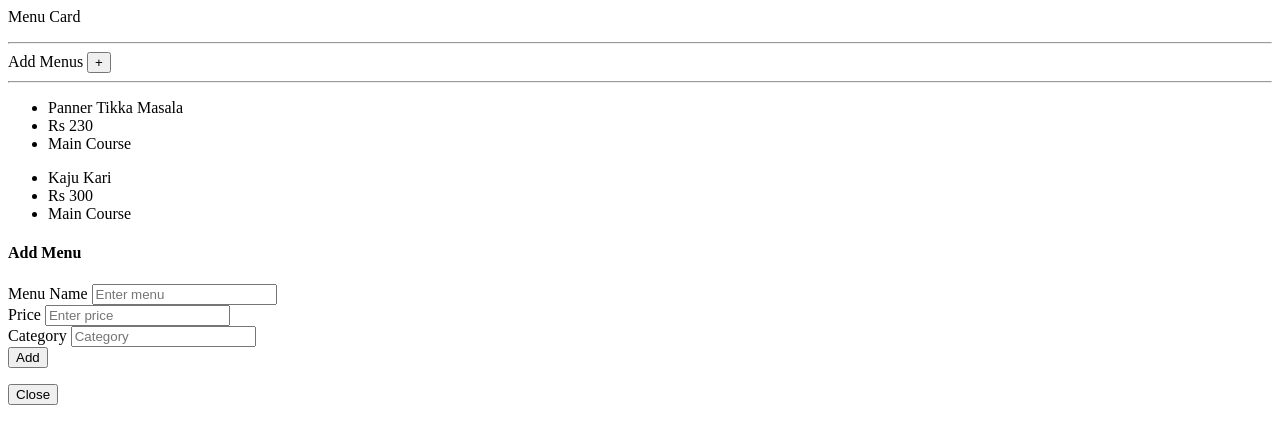
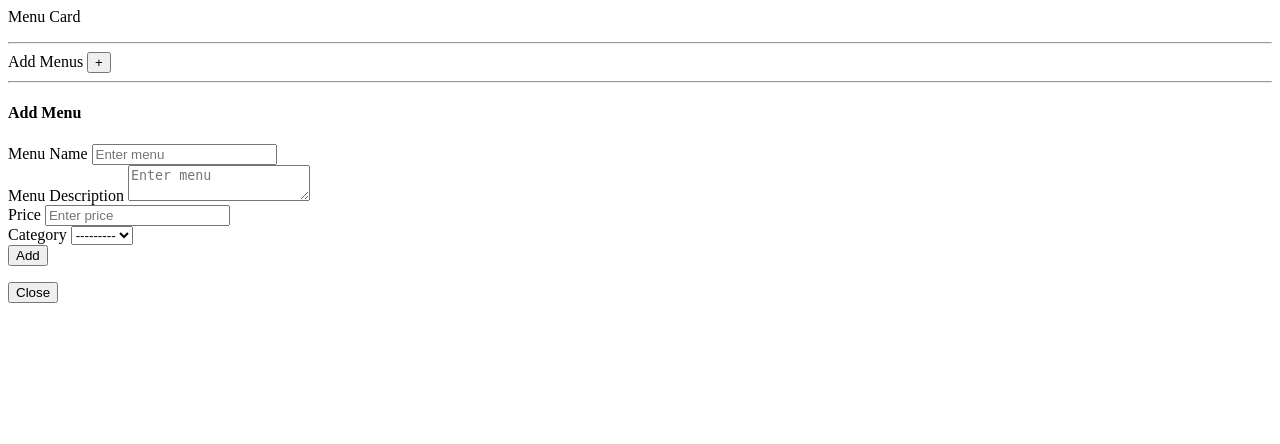
Before and after one commit to abs001/Hotel-Manager, a Django app: template hotel/templates/hotel/menus.html in a window 1280 px wide. Shown: the top 444 px of the page. Run offline with Django 3.2, Linux system fonts and the light colour scheme; the template is opened without the code that fills it: values that come from a table or form of the project are taken from there, others are empty.

Commit message:
Add menu functionality and renderring of menus in menu view

```diff
--- /dev/null
+++ b/hotel/forms.py
@@ -0,0 +1,13 @@
+from django import forms
+from .models import MenuCategory
+
+
+def get_menu_category():
+    return MenuCategory.objects.all()
+
+
+class MenuForm(forms.Form):
+    menu_name = forms.CharField(label="Menu Name", max_length=100)
+    menu_description = forms.CharField(widget=forms.Textarea)
+    menu_category = forms.ModelChoiceField(label="Category", queryset=get_menu_category())
+    menu_price = forms.FloatField(label="Price")
--- a/hotel/models.py
+++ b/hotel/models.py
@@ -9,13 +9,13 @@ class Tables(models.Model):
 class MenuCategory(models.Model):
     def __str__(self):
         return self.category
-    category = models.TextField(max_length=100)
+    category = models.CharField(max_length=100, primary_key=True)
 
 
 class Menus(models.Model):
-    menu_name = models.TextField(max_length=200)
+    menu_name = models.TextField(max_length=200, verbose_name="Menu")
     menu_description = models.TextField()
-    menu_category = models.ForeignKey(MenuCategory, on_delete=models.CASCADE)
+    menu_category = models.ForeignKey(MenuCategory, on_delete=models.CASCADE, default="Other")
     menu_price = models.FloatField()
 
 
--- a/hotel/templates/hotel/menus.html
+++ b/hotel/templates/hotel/menus.html
@@ -5,27 +5,26 @@
     </div>
     <div class="row">
         <div class="col-md-12 display-4">
+            {% if message %}
+                <div class="text-left">
+                    {{ message }}
+                </div>
+            {% endif %}
             <div class="text-right"><span>Add Menus </span> <button type="button" class="btn btn-info" data-toggle="modal" data-target="#exampleModal">+</button></div>
             <hr>
         </div>
+        {% for m in menus %}
         <div class="col-md-3">
             <div class="card">
                 <ul class="list-group list-group-flush">
-                <li class="list-group-item bg-success text-center">Panner Tikka Masala</li>
-                <li class="list-group-item">Rs 230</li>
-                <li class="list-group-item">Main Course</li>
+                <li class="list-group-item bg-success text-center">{{ m.menu_name }}</li>
+                <li class="list-group-item">{{ m.menu_description }}</li>
+                <li class="list-group-item">{{ m.menu_price }}</li>
+                <li class="list-group-item">{{ m.menu_category}}</li>
                 </ul>
             </div>
         </div>
-        <div class="col-md-3">
-            <div class="card">
-                <ul class="list-group list-group-flush">
-                <li class="list-group-item bg-success text-center">Kaju Kari</li>
-                <li class="list-group-item">Rs 300 </li>
-                <li class="list-group-item">Main Course</li>
-                </ul>
-            </div>
-        </div>
+        {% endfor %}
     </div>
         <!-- New menu model-->
     <div id="exampleModal" class="modal fade" role="dialog">
@@ -35,21 +34,26 @@
                     <h4 class="modal-title">Add Menu</h4>
                 </div>
                 <div class="modal-body">
-                    <form>
+                    <form action={% url 'add_menu' %} method="post">
+                        {% csrf_token %}
                       <div class="form-group">
-                        <label for="formGroupExampleInput">Menu Name</label>
-                        <input type="text" class="form-control" id="formGroupExampleInput" placeholder="Enter menu">
+                        <label for="menu_name">Menu Name</label>
+                        <input type="text" class="form-control" name="menu_name" placeholder="Enter menu" required>
                       </div>
                       <div class="form-group">
-                        <label for="formGroupExampleInput">Price</label>
-                        <input type="text" class="form-control" id="formGroupExampleInput" placeholder="Enter price">
+                        <label for="menu_description">Menu Description</label>
+                          <textarea class="form-control" name="menu_description" placeholder="Enter menu" required></textarea>
                       </div>
                       <div class="form-group">
-                        <label for="formGroupExampleInput2">Category</label>
-                        <input type="text" class="form-control" id="formGroupExampleInput2" placeholder="Category">
+                        <label for="menu_price">Price</label>
+                        <input type="text" class="form-control" name="menu_price" placeholder="Enter price" required>
+                      </div>
+                      <div class="form-group">
+                        <label for="{{ form.menu_category.id_for_label }}">Category</label>
+                          {{ form.menu_category }}
                       </div>
                        <div class="form-group">
-                        <button type="button" class="btn btn-lg btn-block btn-success" data-dismiss="modal">Add</button>
+                           <input type="submit" value="Add" class="btn btn-lg btn-block btn-success">
                       </div>
                     </form>
                 </div>
--- a/hotel/urls.py
+++ b/hotel/urls.py
@@ -4,5 +4,6 @@ from . import views
 
 urlpatterns = [
     path("", views.home, name="index"),
-    path("menus/", views.menu, name="menus")
+    path("menus/", views.menu, name="menus"),
+    path("add_menu/", views.add_menu, name="add_menu")
 ]
```
Also changed, not shown: hotel/views.py (+28 -3 lines), hotel/migrations/0001_initial.py, hotel/migrations/0002_menus_menu_category.py (added), hotel/migrations/0003_auto_20200426_1252.py (added).
